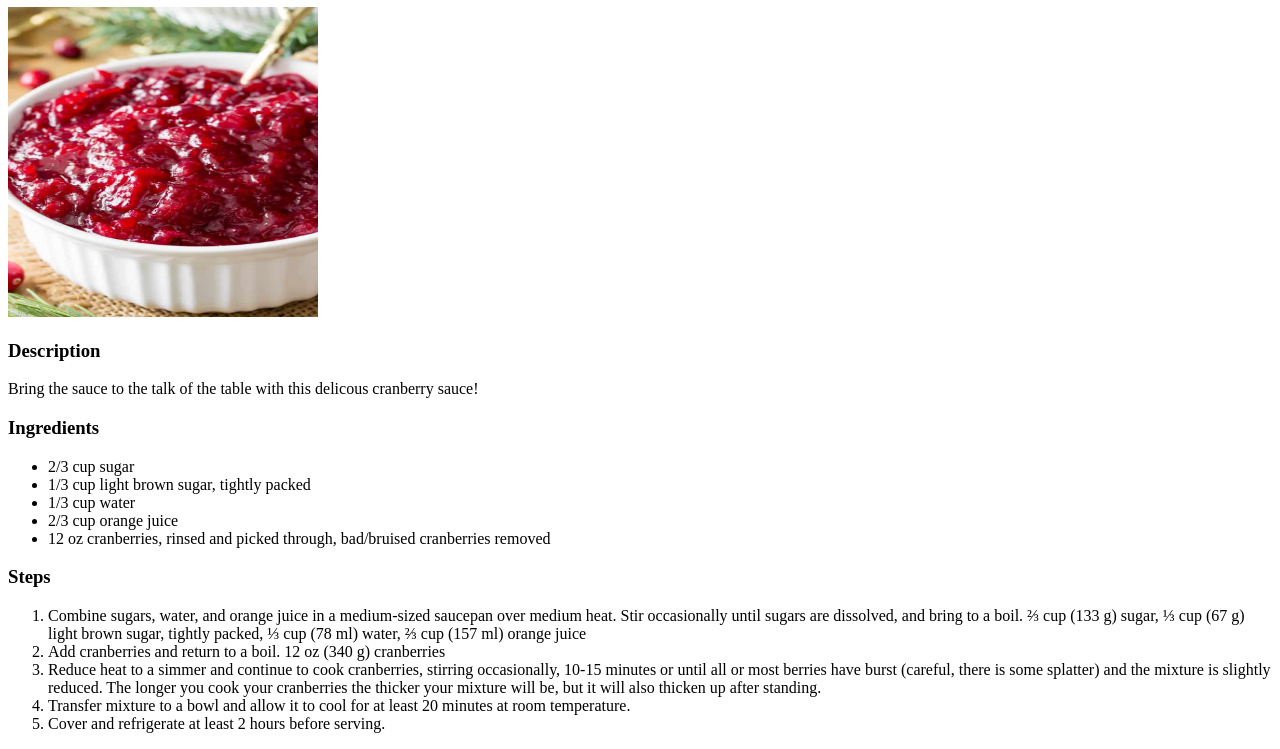
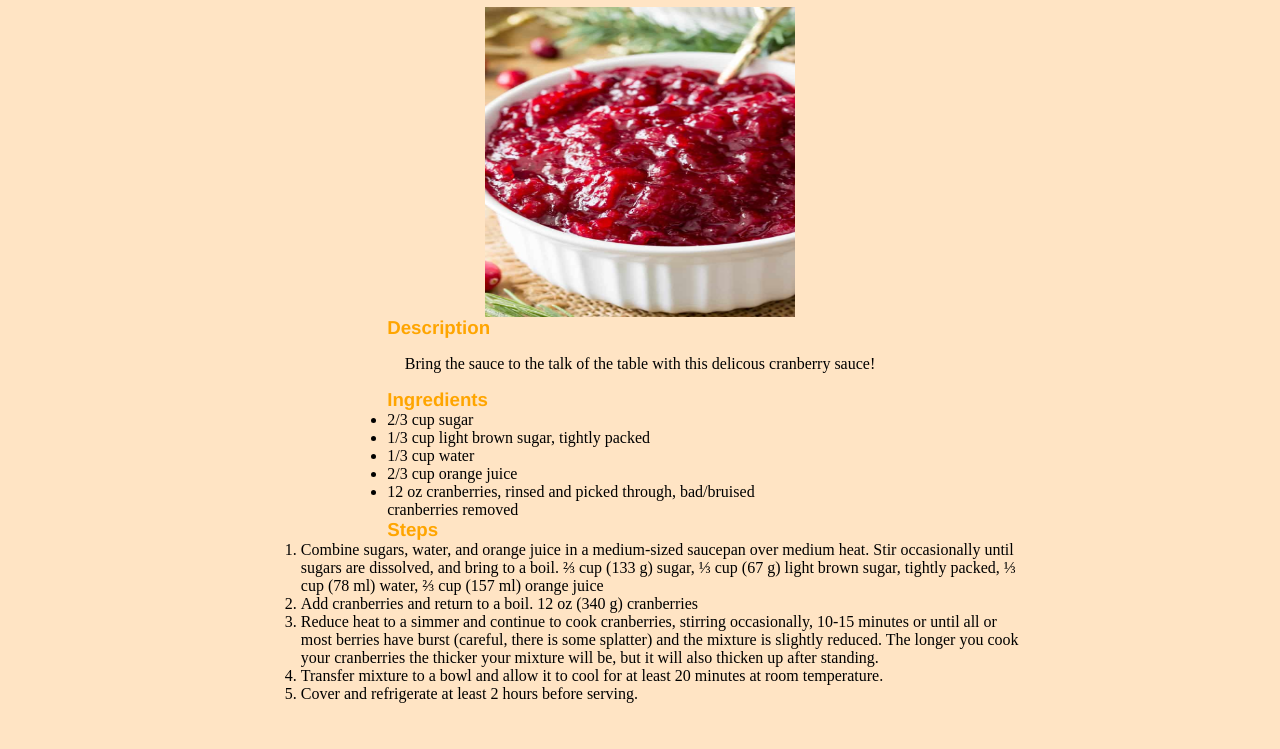
Before and after one commit to Aundress/odin-recipes, a plain HTML site: page recipes/cranberrysauce.html in a window 1280 px wide. Shown: the part 99-848 px from the top of the page. After the commit the page ends 810 px from the top, so only its background shows below. Drawn offline with Linux system fonts and the light colour scheme.

Commit message:
-m"updated css, included cran and mash"

```diff
--- a/recipes/cranberrysauce.html
+++ b/recipes/cranberrysauce.html
@@ -3,16 +3,18 @@
     <head>
         <meta charset="utf-8">
         <meta name="viewport" content="width=device-width, initial-scale=1.0">
+        <link rel="stylesheet" href="../stylesheets.css">
         <title>Cranberry Sauce</title>
     </head>
     <body>
         <a href="../index.html">Home</a>
         <h1>Cranberry Sauce</h1>
-        <img src="../images/cransauce.jpeg" height="310" width="310" alt="cranberry sauce">
+        <img src="../images/cransauce.jpeg" height="310" width="310" alt="cranberry sauce" id="food-pic">
+
         <h3>Description</h3>
-        <p>Bring the sauce to the talk of the table with this delicous cranberry sauce!</p>
+        <p id="description">Bring the sauce to the talk of the table with this delicous cranberry sauce!</p>
         <h3>Ingredients</h3>
-        <ul>
+        <ul class="ingredients">
             <li>2/3 cup sugar</li>
             <li>1/3 cup light brown sugar, tightly packed</li>
             <li>1/3 cup water</li>
@@ -20,7 +22,8 @@
             <li>12 oz cranberries, rinsed and picked through, bad/bruised cranberries removed</li>
         </ul>
         <h3>Steps</h3>
-        <ol>
+
+        <ol class="steps">
             <li>Combine sugars, water, and orange juice in a medium-sized saucepan over medium heat.
                 Stir occasionally until sugars are dissolved, and bring to a boil.
                 ⅔ cup (133 g) sugar, ⅓ cup (67 g) light brown sugar, tightly packed, ⅓ cup (78 ml) water,
--- a/stylesheets.css
+++ b/stylesheets.css
@@ -1,4 +1,4 @@
-h1{
+h1, h3{
     color: #ffa500;
     text-align: center;
     font-family:'Franklin Gothic Medium', Arial, sans-serif;
@@ -7,7 +7,33 @@ h1{
 body{
     background-color: #ffe4c4;
 }
+
+h3{
+    text-align: left;
+    margin: 0% 10% 0% 30%;
+}
+
 ul{
     text-align: center;
     margin: 0% 40%;
 }
+
+.ingredients{
+    text-align: left;
+    margin: 0% 30% 0% 20%;
+    padding: 0% 10%;
+}
+
+#description{
+    text-align: center;
+}
+
+#food-pic{
+    display:block;
+    margin: auto;
+}
+
+.steps{
+    margin: 0% 20%;
+
+}
```
Also changed, not shown: recipes/mashedpotatoes.html (+5 -4 lines).
